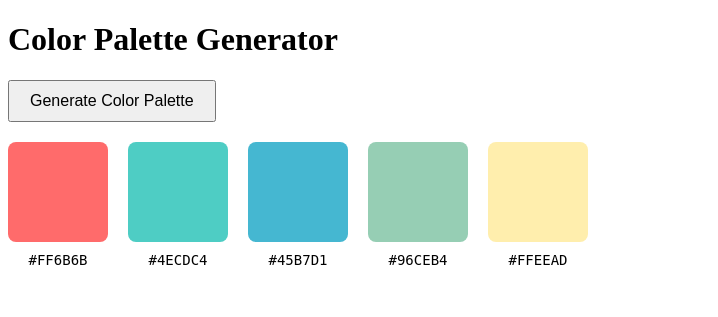
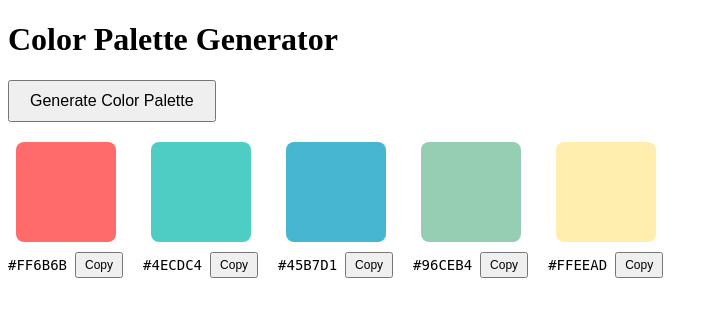
Before and after one commit to 6410615063/color_palette_maker, a Flask app: page / in a window 1280 px wide. Shown: the top 317 px of the page, without its empty margins (0-718 px from the left). Run offline with Flask 3, Linux system fonts and the light colour scheme.

Commit message:
complete step 6

```diff
--- a/templates/index.html
+++ b/templates/index.html
@@ -33,6 +33,16 @@
             font-family: monospace;
             font-size: 14px;
         }
+        .copy-container {
+            display: flex;
+            align-items: center;
+            gap: 8px;
+        }
+        .copy-button {
+            padding: 4px 8px;
+            font-size: 12px;
+            cursor: pointer;
+        }
         #color1 { background-color: #FF6B6B; }
         #color2 { background-color: #4ECDC4; }
         #color3 { background-color: #45B7D1; }
@@ -49,23 +59,38 @@
     <div class="color-container">
         <div class="color-item">
             <div id="color1" class="color-box"></div>
-            <div id="hex1" class="hex-code">#FF6B6B</div>
+            <div class="copy-container">
+                <div id="hex1" class="hex-code">#FF6B6B</div>
+                <button class="copy-button" onclick="copyHexCode(1, event)">Copy</button>
+            </div>
         </div>
         <div class="color-item">
             <div id="color2" class="color-box"></div>
-            <div id="hex2" class="hex-code">#4ECDC4</div>
+            <div class="copy-container">
+                <div id="hex2" class="hex-code">#4ECDC4</div>
+                <button class="copy-button" onclick="copyHexCode(2, event)">Copy</button>
+            </div>
         </div>
         <div class="color-item">
             <div id="color3" class="color-box"></div>
-            <div id="hex3" class="hex-code">#45B7D1</div>
+            <div class="copy-container">
+                <div id="hex3" class="hex-code">#45B7D1</div>
+                <button class="copy-button" onclick="copyHexCode(3, event)">Copy</button>
+            </div>
         </div>
         <div class="color-item">
             <div id="color4" class="color-box"></div>
-            <div id="hex4" class="hex-code">#96CEB4</div>
+            <div class="copy-container">
+                <div id="hex4" class="hex-code">#96CEB4</div>
+                <button class="copy-button" onclick="copyHexCode(4, event)">Copy</button>
+            </div>
         </div>
         <div class="color-item">
             <div id="color5" class="color-box"></div>
-            <div id="hex5" class="hex-code">#FFEEAD</div>
+            <div class="copy-container">
+                <div id="hex5" class="hex-code">#FFEEAD</div>
+                <button class="copy-button" onclick="copyHexCode(5, event)">Copy</button>
+            </div>
         </div>
     </div>
 
@@ -82,6 +107,18 @@
             }).join('');
         }
 
+        function copyHexCode(index, event) {
+            const hexCode = document.getElementById(`hex${index}`).textContent;
+            navigator.clipboard.writeText(hexCode).then(() => {
+                const button = event.target;
+                const originalText = button.textContent;
+                button.textContent = 'Copied!';
+                setTimeout(() => {
+                    button.textContent = originalText;
+                }, 1000);
+            });
+        }
+
         function handleButtonClick() {
             console.log("button pressed");
             // Generate and apply random colors to all divs
```
